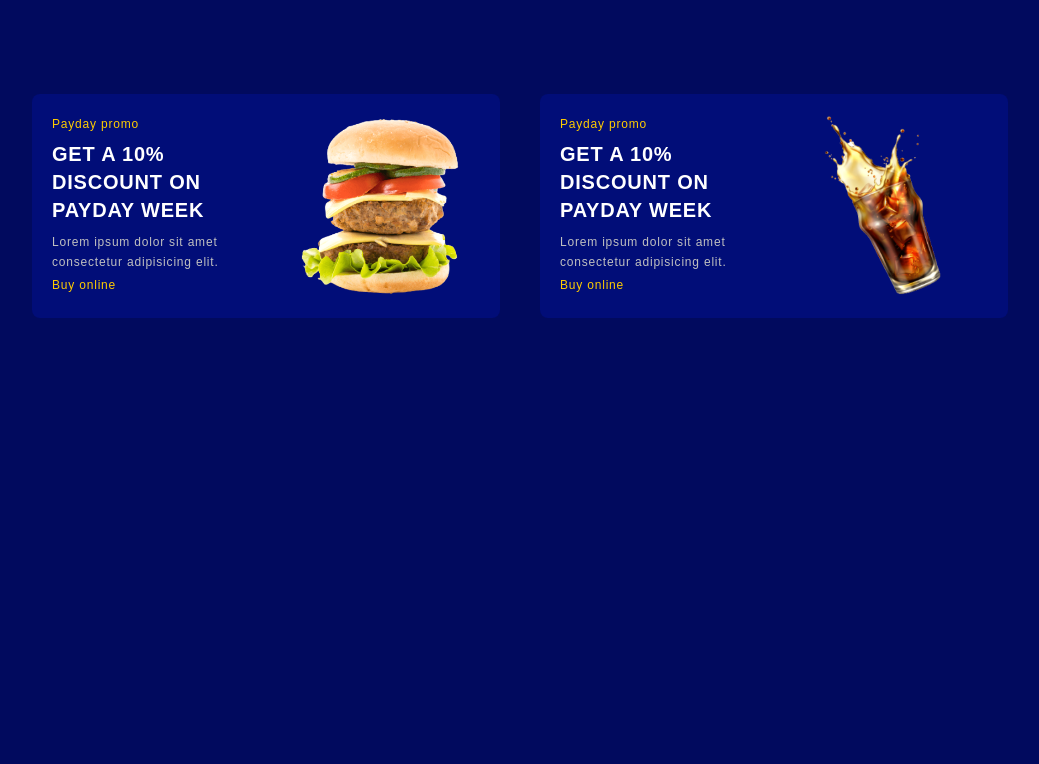
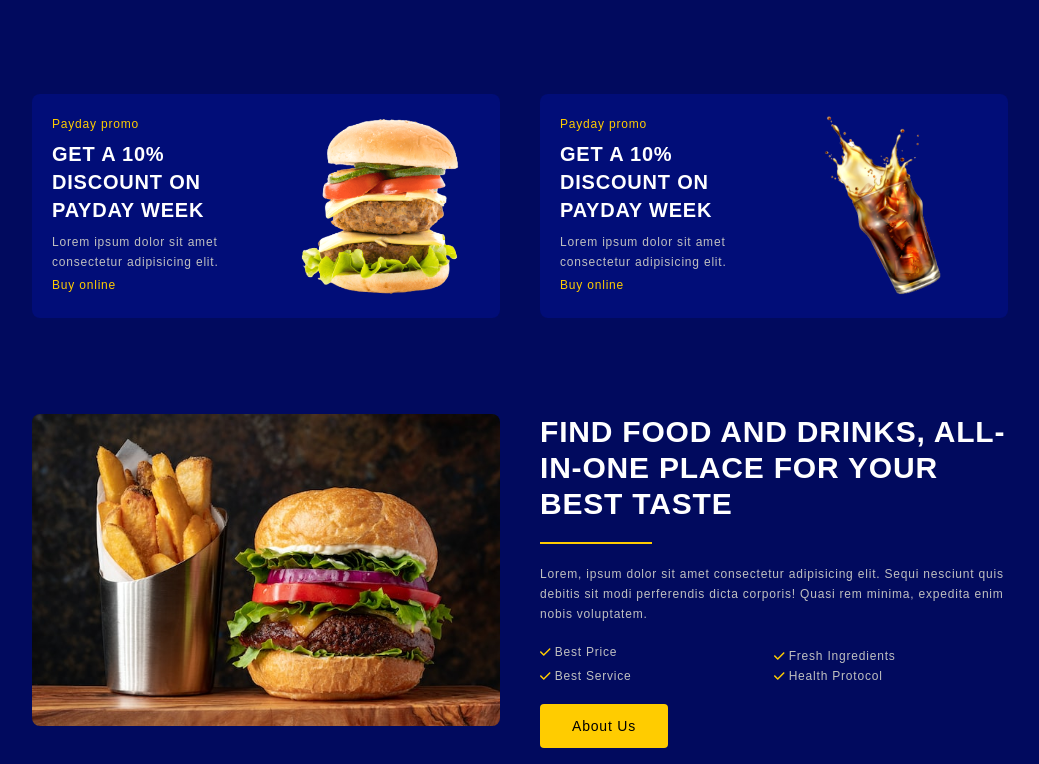
Before and after one commit to Guillermotrejo1/flores, a Next.js app: page / in a window 1280 px wide. Shown: the part 794-1558 px from the top of the page, without its empty margins (120-1159 px from the left). Before the commit the page ends 1128 px from the top, so only its background shows below. Built offline with nearby package versions, Linux system fonts and the light colour scheme.

Commit message:
about section complete

```diff
--- /dev/null
+++ b/components/About.jsx
@@ -0,0 +1,45 @@
+import Image from "next/image";
+import AboutImg from "../public/img/about.jpg";
+import { FontAwesomeIcon } from "@fortawesome/react-fontawesome";
+import { faCheck } from "@fortawesome/free-solid-svg-icons";
+
+const About = () => {
+  return (
+    <section id="about">
+      <div className="container flex flex-col gap-10 md:flex-row">
+        <div className="flex-1">
+          <Image src={AboutImg} alt="About Image" className="rounded-lg"/>
+        </div>
+          <div className="flex-1">
+            <h2 className="section__title">FIND FOOD AND DRINKS, ALL-IN-ONE PLACE FOR YOUR BEST TASTE</h2>
+            <div className="separator"></div>
+            <p className="paragraph">
+              Lorem, ipsum dolor sit amet consectetur adipisicing elit. Sequi
+              nesciunt quis debitis sit modi perferendis dicta corporis! Quasi
+              rem minima, expedita enim nobis voluptatem.
+            </p>
+            <ul className="grid grid-cols-2 py-5 space-y-1">
+              <li className="text-xs text-paragraphColor">
+                <FontAwesomeIcon icon={faCheck} className="text-secondaryColor" /> Best Price
+              </li>
+              <li className="text-xs text-paragraphColor">
+                {" "}
+                <FontAwesomeIcon icon={faCheck} className="text-secondaryColor" /> Fresh Ingredients
+              </li>
+              <li className="text-xs text-paragraphColor">
+                {" "}
+                <FontAwesomeIcon icon={faCheck} className="text-secondaryColor" /> Best Service
+              </li>
+              <li className="text-xs text-paragraphColor">
+                {" "}
+                <FontAwesomeIcon icon={faCheck} className="text-secondaryColor" /> Health Protocol
+              </li>
+            </ul>
+              <a href="" className="btn btn-primary">About Us</a>
+          </div>
+      </div>
+    </section>
+  );
+};
+
+export default About;
--- a/pages/_app.tsx
+++ b/pages/_app.tsx
@@ -1,9 +1,9 @@
 import "@/styles/globals.css";
 import type { AppProps } from "next/app";
 import { library } from '@fortawesome/fontawesome-svg-core'
-import { faBars, faShoppingCart, faTimes, faBolt, faBookOpen, faTags, faStar, faStarHalfAlt, faArrowLeft, faDroplet, faUtensils, faLeaf } from '@fortawesome/free-solid-svg-icons'
+import { faBars, faShoppingCart, faTimes, faBolt, faBookOpen, faTags, faStar, faStarHalfAlt, faArrowLeft, faDroplet, faUtensils, faLeaf, faCheck } from '@fortawesome/free-solid-svg-icons'
 
-library.add(faBars, faShoppingCart, faTimes, faBolt, faBookOpen, faTags, faStar, faStarHalfAlt, faArrowLeft, faDroplet, faUtensils, faLeaf)
+library.add(faBars, faShoppingCart, faTimes, faBolt, faBookOpen, faTags, faStar, faStarHalfAlt, faArrowLeft, faDroplet, faUtensils, faLeaf, faCheck)
 
 export default function App({ Component, pageProps }: AppProps) {
   return <Component {...pageProps} />;
--- a/pages/index.tsx
+++ b/pages/index.tsx
@@ -2,6 +2,7 @@ import Header from "../components/Header.jsx"
 import Hero from "../components/Home.jsx"
 import Category from "../components/Category.jsx"
 import Promo from "../components/Promo.jsx"
+import About from "../components/About.jsx"
 
 export default function Home() {
   return (
@@ -11,6 +12,7 @@ export default function Home() {
       <Hero />
       <Category />
       <Promo />
+      <About />
     </main>
     </>
   );
--- a/styles/globals.css
+++ b/styles/globals.css
@@ -25,8 +25,13 @@
 
 @layer utilities {
   .home__title,
-  .card__title {
+  .card__title,
+  .section__title {
     @apply text-4xl font-oswald font-bold uppercase lg:text-5xl;
+  }
+
+  .section__title {
+    @apply text-3xl
   }
 
   .card__title {
```
